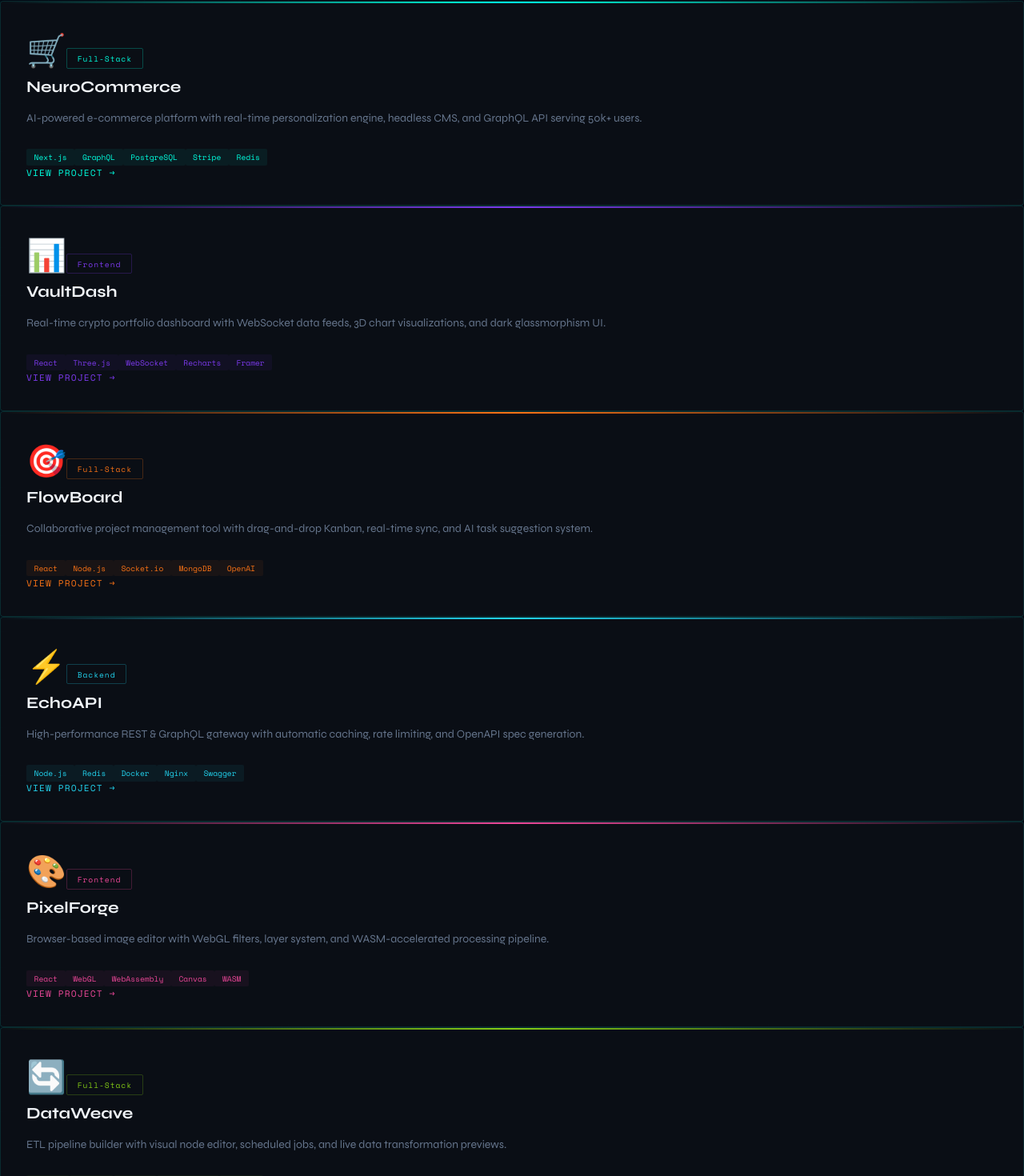
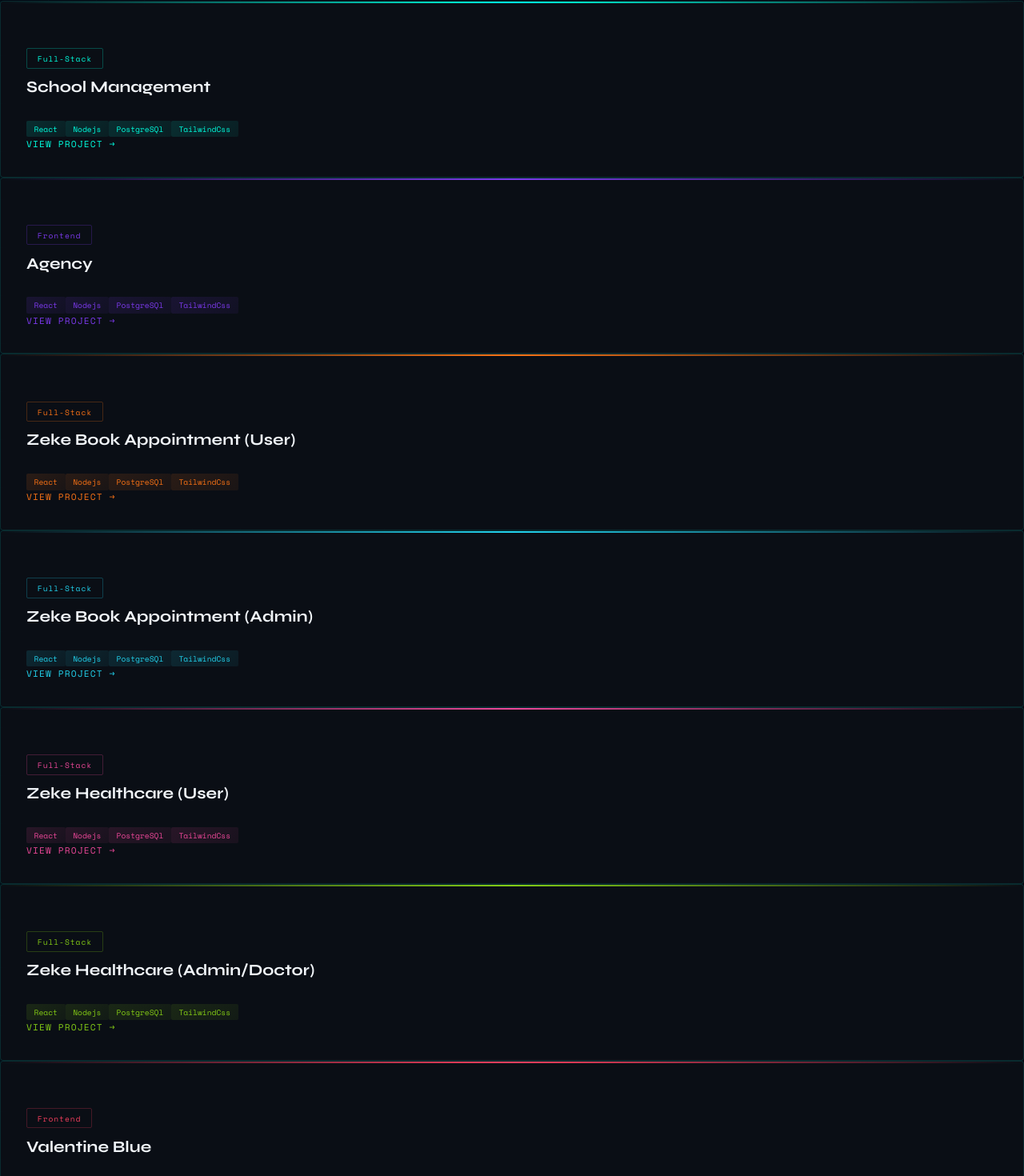
Before and after one commit to Bammytoye/Portfolios-, a React (Vite) app: page / in a window 1280 px wide. Shown: the part 2081-3551 px from the top of the page at 80% size. Built offline with nearby package versions, Linux system fonts and the light colour scheme.

Commit message:
'fixing'

```diff
--- /dev/null
+++ b/src/components/ProjectCard.tsx
@@ -0,0 +1,92 @@
+import React from 'react';
+import { Project } from '../data';
+
+const ProjectCard: React.FC<{ project: Project }> = ({ project }) => (
+    <div
+        className="card-3d reveal transition-transform duration-300 hover:scale-[1.03]"
+        style={{
+            background: 'rgba(13,17,23,.8)',
+            border: '1px solid var(--border)',
+            borderRadius: '4px',
+            padding: '2rem',
+            position: 'relative',
+            overflow: 'hidden',
+            backdropFilter: 'blur(10px)',
+            cursor: 'pointer',
+        }}
+        onMouseEnter={(e) => {
+            (e.currentTarget as HTMLDivElement).style.borderColor = `${project.color}60`;
+        }}
+        onMouseLeave={(e) => {
+            (e.currentTarget as HTMLDivElement).style.borderColor = 'var(--border)';
+        }}
+    >
+        {/* Top accent line */}
+        <div
+            style={{
+                position: 'absolute', top: 0, left: 0, right: 0, height: '2px',
+                background: `linear-gradient(90deg, transparent, ${project.color}, transparent)`,
+            }}
+        />
+
+        {/* Header */}
+        <div className="flex items-start justify-between mb-4">
+            <span style={{ fontSize: '2.5rem' }}>{project.emoji}</span>
+            <span
+                style={{
+                    fontFamily: "'Space Mono', monospace",
+                    fontSize: '0.6rem', letterSpacing: '0.1em',
+                    padding: '0.3rem 0.8rem',
+                    border: `1px solid ${project.color}40`,
+                    color: project.color, borderRadius: '2px',
+                }}
+            >
+                {project.tag}
+            </span>
+        </div>
+
+        <h3 style={{ fontSize: '1.25rem', fontWeight: 700, marginBottom: '0.75rem', color: '#f1f5f9' }}>
+            {project.title}
+        </h3>
+
+        <p style={{ color: 'var(--muted)', fontSize: '0.875rem', lineHeight: 1.7, marginBottom: '1.5rem' }}>
+            {project.desc}
+        </p>
+
+        {/* Tech tags */}
+        <div className="flex flex-wrap gap-2 mb-6">
+            {project.tech.map((t) => (
+                <span
+                    key={t}
+                    style={{
+                        fontFamily: "'Space Mono', monospace",
+                        fontSize: '0.6rem',
+                        padding: '0.2rem 0.6rem',
+                        background: `linear-gradient(135deg, ${project.color}22, ${project.color}11)`,
+                        color: project.color,
+                        borderRadius: '2px',
+                        fontWeight: 500,
+                    }}
+                >
+                    {t}
+                </span>
+            ))}
+        </div>
+
+        <a
+            href={project.link}
+            style={{
+                fontFamily: "'Space Mono', monospace",
+                fontSize: '0.7rem', letterSpacing: '0.1em',
+                color: project.color, textDecoration: 'none',
+                display: 'flex', alignItems: 'center', gap: '0.5rem',
+                textTransform: 'uppercase',
+            }}
+            className="hover:underline"
+        >
+            View Project <span>→</span>
+        </a>
+    </div>
+);
+
+export default ProjectCard;
--- a/src/components/Projects.tsx
+++ b/src/components/Projects.tsx
@@ -1,87 +1,6 @@
 import React from 'react';
-import { PROJECTS, Project } from '../data';
-
-const ProjectCard: React.FC<{ project: Project }> = ({ project }) => (
-    <div
-        className="card-3d reveal"
-        style={{
-            background: 'rgba(13,17,23,.8)',
-            border: '1px solid var(--border)',
-            borderRadius: '4px',
-            padding: '2rem',
-            position: 'relative',
-            overflow: 'hidden',
-            backdropFilter: 'blur(10px)',
-        }}
-        onMouseEnter={(e) => {
-            (e.currentTarget as HTMLDivElement).style.borderColor = `${project.color}60`;
-        }}
-        onMouseLeave={(e) => {
-            (e.currentTarget as HTMLDivElement).style.borderColor = 'var(--border)';
-        }}
-    >
-        {/* Top accent line */}
-        <div
-            style={{
-                position: 'absolute', top: 0, left: 0, right: 0, height: '2px',
-                background: `linear-gradient(90deg, transparent, ${project.color}, transparent)`,
-            }}
-        />
-
-        {/* Header */}
-        <div className="flex items-start justify-between mb-4">
-            <span style={{ fontSize: '2.5rem' }}>{project.emoji}</span>
-            <span
-                style={{
-                    fontFamily: "'Space Mono', monospace",
-                    fontSize: '0.6rem', letterSpacing: '0.1em',
-                    padding: '0.3rem 0.8rem',
-                    border: `1px solid ${project.color}40`,
-                    color: project.color, borderRadius: '2px',
-                }}
-            >
-                {project.tag}
-            </span>
-        </div>
-
-        <h3 style={{ fontSize: '1.25rem', fontWeight: 700, marginBottom: '0.75rem', color: '#f1f5f9' }}>
-            {project.title}
-        </h3>
-
-        <p style={{ color: 'var(--muted)', fontSize: '0.875rem', lineHeight: 1.7, marginBottom: '1.5rem' }}>
-            {project.desc}
-        </p>
-
-        {/* Tech tags */}
-        <div className="flex flex-wrap gap-2 mb-6">
-            {project.tech.map((t) => (
-                <span
-                    key={t}
-                    style={{
-                        fontFamily: "'Space Mono', monospace",
-                        fontSize: '0.6rem', padding: '0.2rem 0.6rem',
-                        background: `${project.color}10`, color: project.color, borderRadius: '2px',
-                    }}
-                >
-                    {t}
-                </span>
-            ))}
-        </div>
-
-        <a
-            href={project.link}
-            style={{
-                fontFamily: "'Space Mono', monospace",
-                fontSize: '0.7rem', letterSpacing: '0.1em',
-                color: project.color, textDecoration: 'none',
-                display: 'flex', alignItems: 'center', gap: '0.5rem',
-                textTransform: 'uppercase',
-            }}
-        >
-            View Project <span>→</span>
-        </a>
-    </div>
-);
+import { PROJECTS } from '../data';
+import ProjectCard from './ProjectCard';
 
 const Projects: React.FC = () => (
     <section id="projects" className="grid-bg" style={{ padding: '8rem 0' }}>
--- a/src/data/index.ts
+++ b/src/data/index.ts
@@ -100,63 +100,103 @@ export const TECH_BADGES = [
 export const PROJECTS: Project[] = [
     {
         id: 1,
-        title: "NeuroCommerce",
+        title: "School Management",
         tag: "Full-Stack",
-        desc: "AI-powered e-commerce platform with real-time personalization engine, headless CMS, and GraphQL API serving 50k+ users.",
-        tech: ["Next.js", "GraphQL", "PostgreSQL", "Stripe", "Redis"],
+        desc: "",
+        tech: ['React', 'Nodejs', 'PostgreSQl', 'TailwindCss'],
         color: "#00ffe0",
-        emoji: "🛒",
-        link: "#",
+        emoji: "",
+        link: "https://schoolmanagement-omega-ten.vercel.app/",
     },
     {
         id: 2,
-        title: "VaultDash",
+        title: "Agency",
         tag: "Frontend",
-        desc: "Real-time crypto portfolio dashboard with WebSocket data feeds, 3D chart visualizations, and dark glassmorphism UI.",
-        tech: ["React", "Three.js", "WebSocket", "Recharts", "Framer"],
+        desc: "",
+        tech: ['React', 'Nodejs', 'PostgreSQl', 'TailwindCss'],
         color: "#7c3aed",
-        emoji: "📊",
-        link: "#",
+        emoji: "",
+        link: "https://agency-mu-ten.vercel.app/",
     },
     {
         id: 3,
-        title: "FlowBoard",
+        title: "Zeke Book Appointment (User)",
         tag: "Full-Stack",
-        desc: "Collaborative project management tool with drag-and-drop Kanban, real-time sync, and AI task suggestion system.",
-        tech: ["React", "Node.js", "Socket.io", "MongoDB", "OpenAI"],
+        desc: "",
+        tech: ['React', 'Nodejs', 'PostgreSQl', 'TailwindCss'],
         color: "#f97316",
-        emoji: "🎯",
-        link: "#",
+        emoji: "",
+        link: "https://zeke-book-appointment.vercel.app/",
     },
     {
         id: 4,
-        title: "EchoAPI",
-        tag: "Backend",
-        desc: "High-performance REST & GraphQL gateway with automatic caching, rate limiting, and OpenAPI spec generation.",
-        tech: ["Node.js", "Redis", "Docker", "Nginx", "Swagger"],
+        title: "Zeke Book Appointment (Admin)",
+        tag: "Full-Stack",
+        desc: "",
+        tech: ['React', 'Nodejs', 'PostgreSQl', 'TailwindCss'],
         color: "#22d3ee",
-        emoji: "⚡",
-        link: "#",
+        emoji: "",
+        link: "https://zeke-book-appointment-admin.vercel.app/",
     },
     {
         id: 5,
-        title: "PixelForge",
-        tag: "Frontend",
-        desc: "Browser-based image editor with WebGL filters, layer system, and WASM-accelerated processing pipeline.",
-        tech: ["React", "WebGL", "WebAssembly", "Canvas", "WASM"],
+        title: "Zeke Healthcare (User)",
+        tag: "Full-Stack",
+        desc: "",
+        tech: ['React', 'Nodejs', 'PostgreSQl', 'TailwindCss'],
         color: "#ec4899",
-        emoji: "🎨",
-        link: "#",
+        emoji: "",
+        link: "https://zeke-healthcare-frontend.vercel.app/",
     },
     {
         id: 6,
-        title: "DataWeave",
+        title: "Zeke Healthcare (Admin/Doctor)",
         tag: "Full-Stack",
-        desc: "ETL pipeline builder with visual node editor, scheduled jobs, and live data transformation previews.",
-        tech: ["Vue.js", "Python", "Celery", "PostgreSQL", "Docker"],
+        desc: "",
+        tech: ['React', 'Nodejs', 'PostgreSQl', 'TailwindCss'],
         color: "#84cc16",
-        emoji: "🔄",
-        link: "#",
+        emoji: "",
+        link: "https://zeke-healthcare-admin.vercel.app/",
+    },
+    {
+        id: 7,
+        title: "Valentine Blue",
+        tag: "Frontend",
+        desc: "",
+        tech: ['React', 'Nodejs', 'PostgreSQl', 'TailwindCss'],
+        color: "#f43f5e",
+        emoji: "",
+        link: "https://valentine-blue-zeta.vercel.app/",
+    },
+    {
+        id: 8,
+        title: "Zeke Chat GPT3",
+        tag: "Frontend",
+        desc: "",
+        tech: ['React', 'Nodejs', 'PostgreSQl', 'TailwindCss'],
+        color: "#6366f1",
+        emoji: "",
+        link: "https://zeke-chat-gpt3.vercel.app/",
+    },
+    {
+        id: 9,
+        title: "Vue Todo List",
+        tag: "Frontend",
+        desc: "",
+        tech: ['React', 'Nodejs', 'PostgreSQl', 'TailwindCss'],
+        color: "#10b981",
+        emoji: "",
+        link: "https://vue-todo-list-mauve.vercel.app/",
+    },
+    {
+        id: 10,
+        title: "Next.js Todo List",
+        tag: "Frontend",
+        desc: "",
+        tech: ['React', 'Nodejs', 'PostgreSQl', 'TailwindCss'],
+        color: "#8b5cf6",
+        emoji: "",
+        link: "https://nextjs-todo-list-indol.vercel.app/",
     },
 ];
 
```
